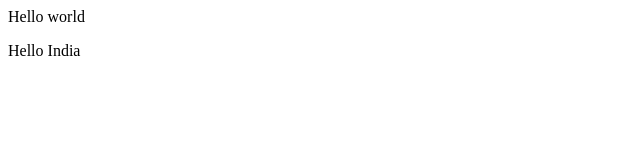
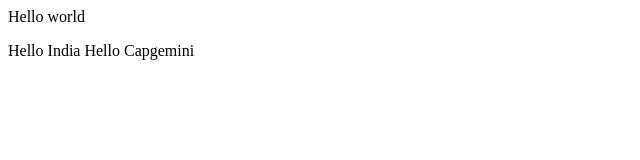
Before and after one commit to LN-Patnaik/Section_0, a plain HTML site: page index.html in a window 1280 px wide. Shown: the whole page, without its empty margins (0-640 px from the left). Drawn offline with Linux system fonts and the light colour scheme.

Commit message:
new line added

```diff
--- a/index.html
+++ b/index.html
@@ -2,5 +2,6 @@
 <body>
 <p>Hello world</p>
 Hello India
+Hello Capgemini
 </body>
 </html>
```
